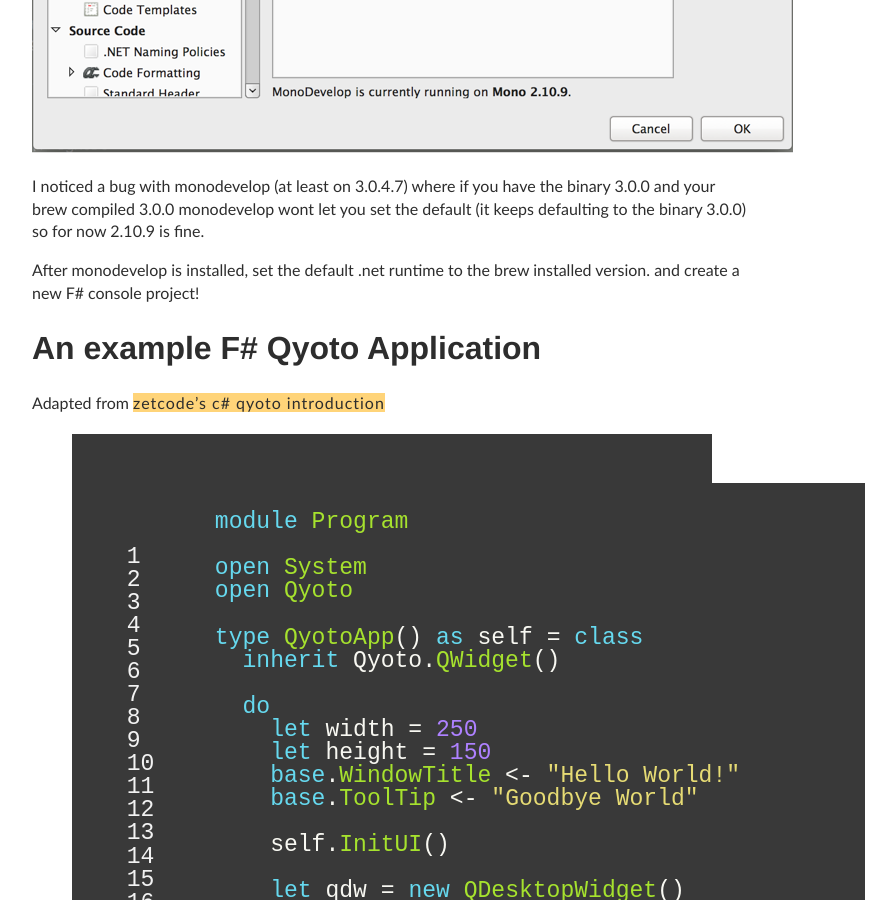
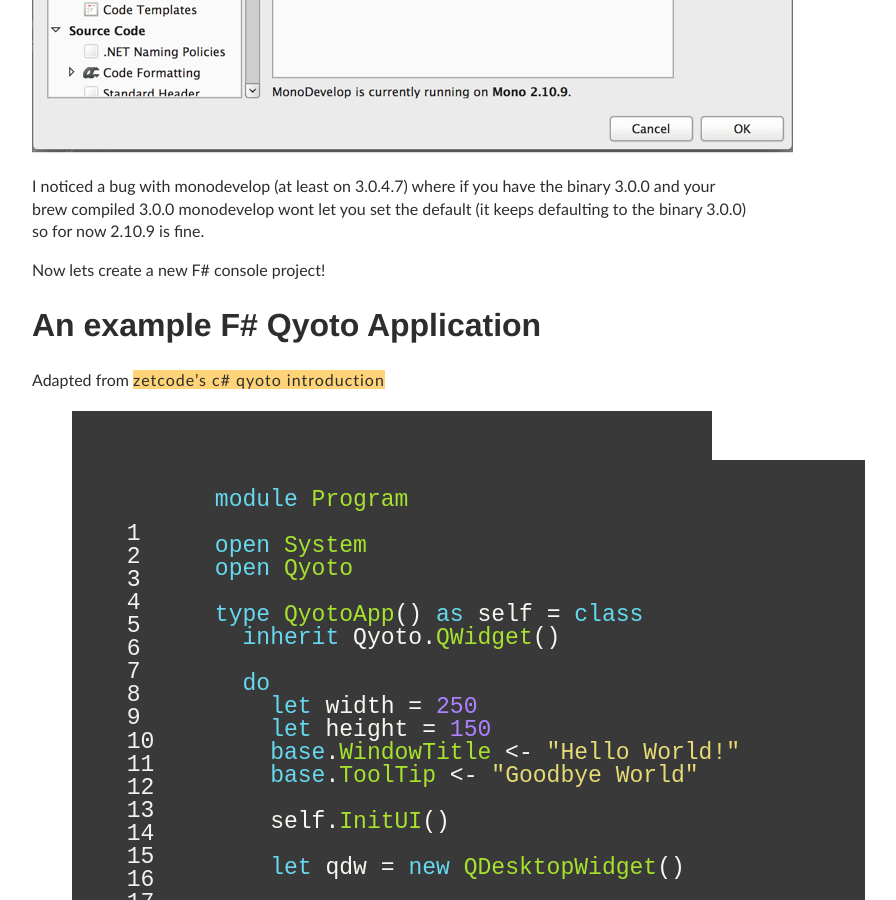
Before and after one commit to aktowns/blog.ashleytowns.id.au, a Jekyll site: the page built from _posts/2012-11/2012-11-01-fsharp-qyoto-on-os-x.md, in a window 1280 px wide and 900 px high, scrolled down 1423 px. Shown: the whole window, without its empty margins (248-1144 px from the left). Built offline with Jekyll 4.4.1, drawn with Linux system fonts in a browser that asks for light colours; comment, search, counter and statistics services are not loaded.

Commit message:
few layout tweaks, post update

```diff
--- a/_posts/2012-11/2012-11-01-fsharp-qyoto-on-os-x.md
+++ b/_posts/2012-11/2012-11-01-fsharp-qyoto-on-os-x.md
@@ -37,9 +37,7 @@ Instead of compiling monodevelop, gtk# and numerous other dependencies its proba
 I noticed a bug with monodevelop (at least on 3.0.4.7) where if you have the binary 3.0.0 and your brew compiled 3.0.0 monodevelop wont let you set the default (it keeps defaulting to the binary 3.0.0) so for now 2.10.9 is fine.
 
 
-
-After monodevelop is installed, set the default .net runtime to the brew installed version.
-and create a new F# console project!
+Now lets create a new F# console project!
 
 ### An example F# Qyoto Application
 Adapted from [zetcode's c# qyoto introduction](http://zetcode.com/gui/csharpqyoto/introduction/)
```
